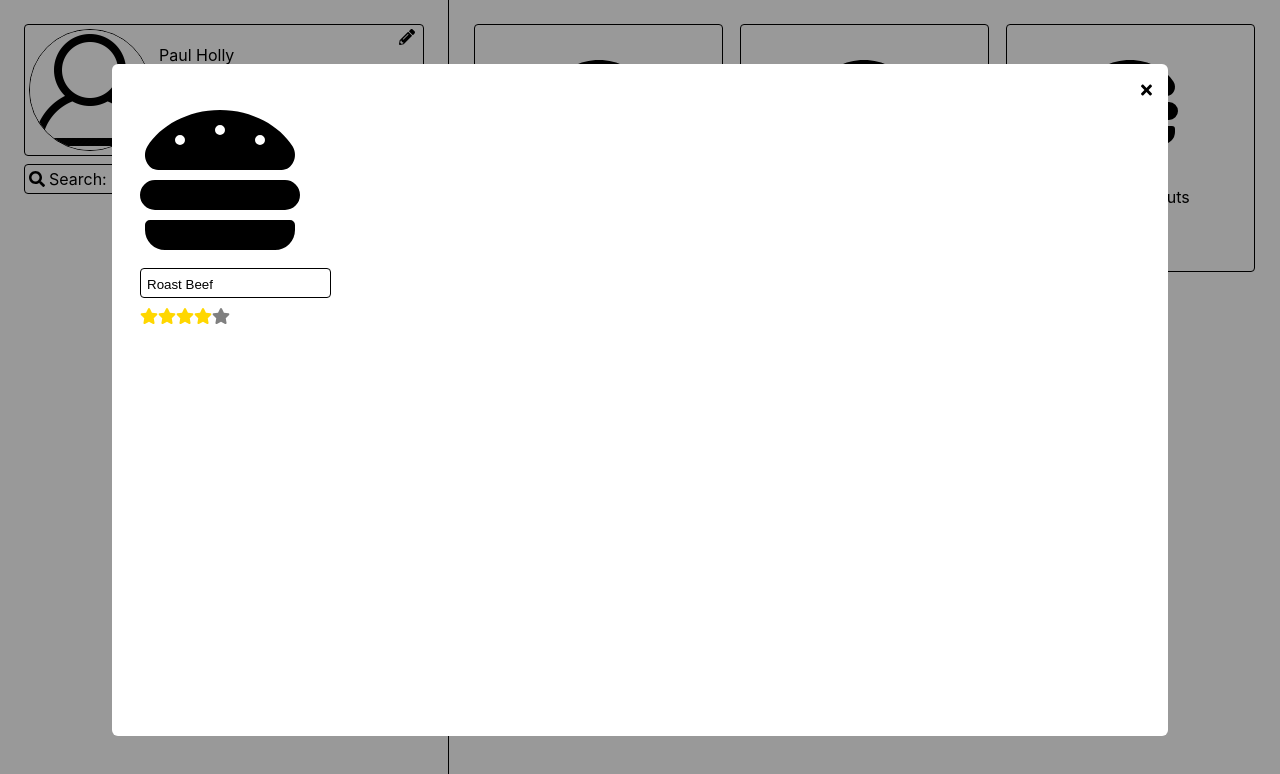
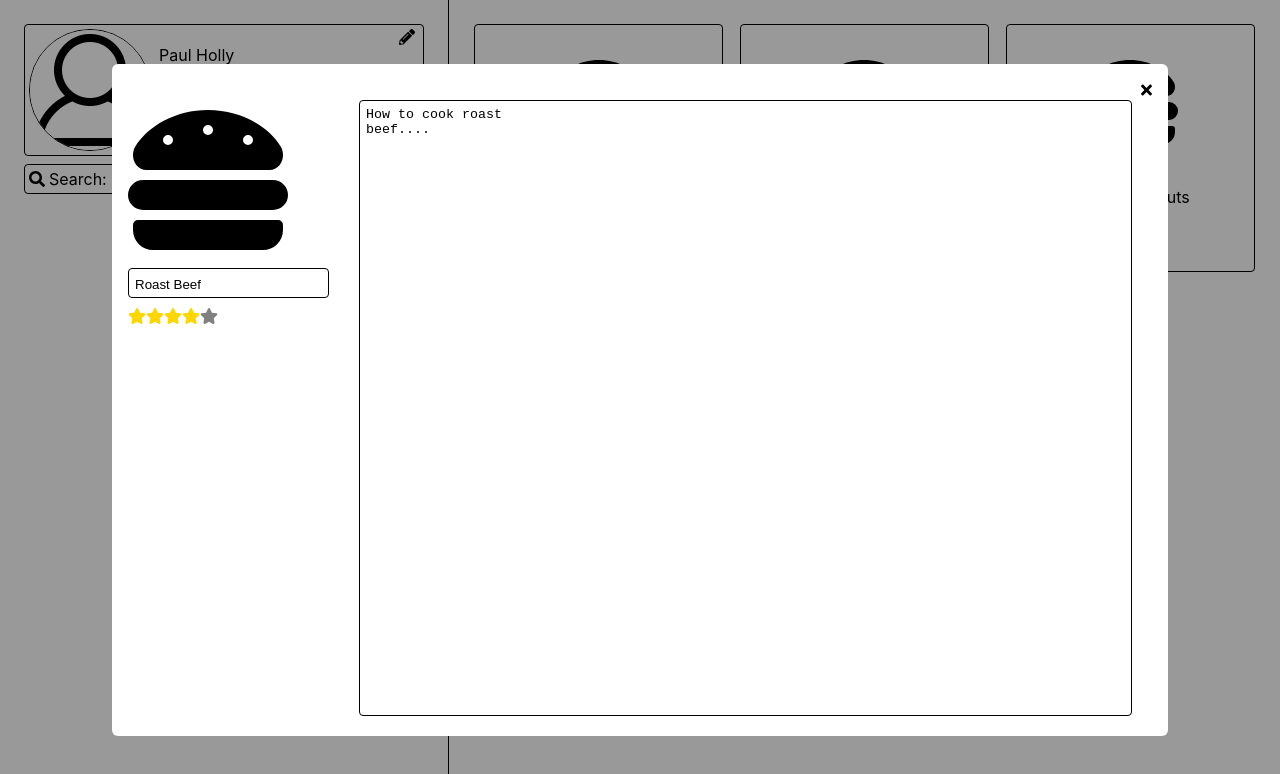
Before and after one commit to EmanuelVoikhansky/RecipeBook, a React (Create React App) app in the folder recipe-book/: page / in a window 1280 px wide. Both pictures are taken after a click on the element "Roast Beef". Shown: the top 774 px of the page. Built offline with nearby package versions, Linux system fonts and the light colour scheme.

Commit message:
Implemented text area component for recipe instructions

```diff
--- a/recipe-book/src/App.js
+++ b/recipe-book/src/App.js
@@ -38,13 +38,14 @@ function App(): React.Node {
   };
 
   const powerSearch = (recipe) => {
-    if (state.search == null) {
+    const { search } = state;
+    if (search == null) {
       return true;
     }
     const { id, name, instructions } = recipe;
     return (id + name + instructions)
       .toLowerCase()
-      .includes(state.search.toLowerCase());
+      .includes(search.toLowerCase());
   };
 
   return (
--- a/recipe-book/src/common/Modal.js
+++ b/recipe-book/src/common/Modal.js
@@ -23,7 +23,6 @@ const MODAL_BACKGROUND_STYLE = {
 };
 
 const MODAL_FOREGROUND_STYLE = {
-  margin: "40px",
   padding: "16px",
   zIndex: 2,
   borderRadius: "6px",
--- a/recipe-book/src/common/RecipeForm.js
+++ b/recipe-book/src/common/RecipeForm.js
@@ -16,8 +16,8 @@ function RecipeForm({ recipe }: Props): React.Node {
     <div
       style={{
         width: "100%",
+        height: "calc(100% - 24px)",
         justifyContent: "space-between",
-        paddingLeft: "12px",
       }}
       className="Horizontal"
     >
@@ -26,12 +26,18 @@ function RecipeForm({ recipe }: Props): React.Node {
         <TextInput
           value={recipe.name}
           onChange={() => {}}
-          placeholder={"Recipe Name:"}
-          margin={"8px 0px 8px 0px"}
+          placeholder="Recipe Name:"
+          margin="8px 0px 8px 0px"
         />
         <StarRatingWidget stars={recipe.stars} />
       </div>
-      <div></div>
+      <TextInput
+        value={recipe.instructions}
+        onChange={() => {}}
+        placeholder="Instructions:"
+        margin="0px 20px 0px 40px"
+        mode="textArea"
+      />
     </div>
   );
 }
--- a/recipe-book/src/common/TextInput.js
+++ b/recipe-book/src/common/TextInput.js
@@ -13,6 +13,7 @@ type Props = {
   icon?: string,
   debounce?: number,
   margin?: string,
+  mode: "singleLine" | "textArea",
 };
 
 function TextInput({
@@ -22,6 +23,7 @@ function TextInput({
   placeholder,
   debounce,
   margin,
+  mode,
 }: Props): React.Node {
   const useDebounce = debounce != null && debounce > 0;
   const [debouncedValue, setDebouncedValue] = useDebouncedOnChange(
@@ -32,19 +34,42 @@ function TextInput({
   const curValue = useDebounce ? debouncedValue : value;
   const setValue = useDebounce ? setDebouncedValue : onChange;
   return (
-    <div className="Border" style={{ margin: margin ?? "" }}>
+    <div
+      className="Border"
+      style={{
+        margin: margin ?? "",
+        width: "100%",
+      }}
+    >
       <label>
         {icon != null ? <Icon icon={icon} margin="0px 4px 1px 0px" /> : null}
         {curValue.length === 0 ? placeholder : null}
+        {mode === "singleLine" ? (
           <input
             style={{ border: "none", focus: { outline: "none" } }}
             type="text"
             value={curValue}
             onChange={(event) => setValue(event.target.value)}
           />
+        ) : (
+          <textarea
+            style={{
+              resize: "none",
+              border: "none",
+              outline: "none",
+              focus: { outline: "none" },
+            }}
+            value={curValue}
+            onChange={(event) => setValue(event.target.value)}
+          />
+        )}
       </label>
     </div>
   );
 }
 
+TextInput.defaultProps = {
+  mode: "singleLine",
+};
+
 export default TextInput;
```
Lines whose indentation alone changed are shown as unchanged.
